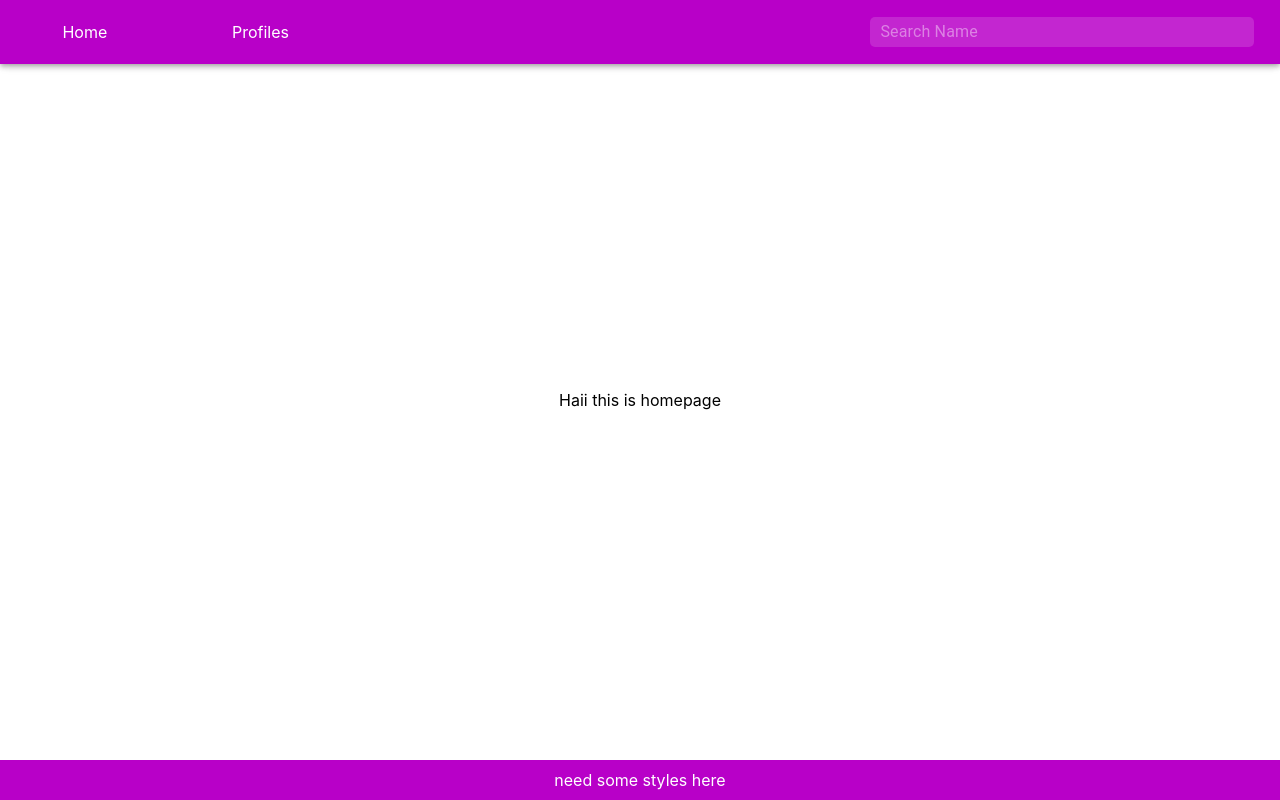
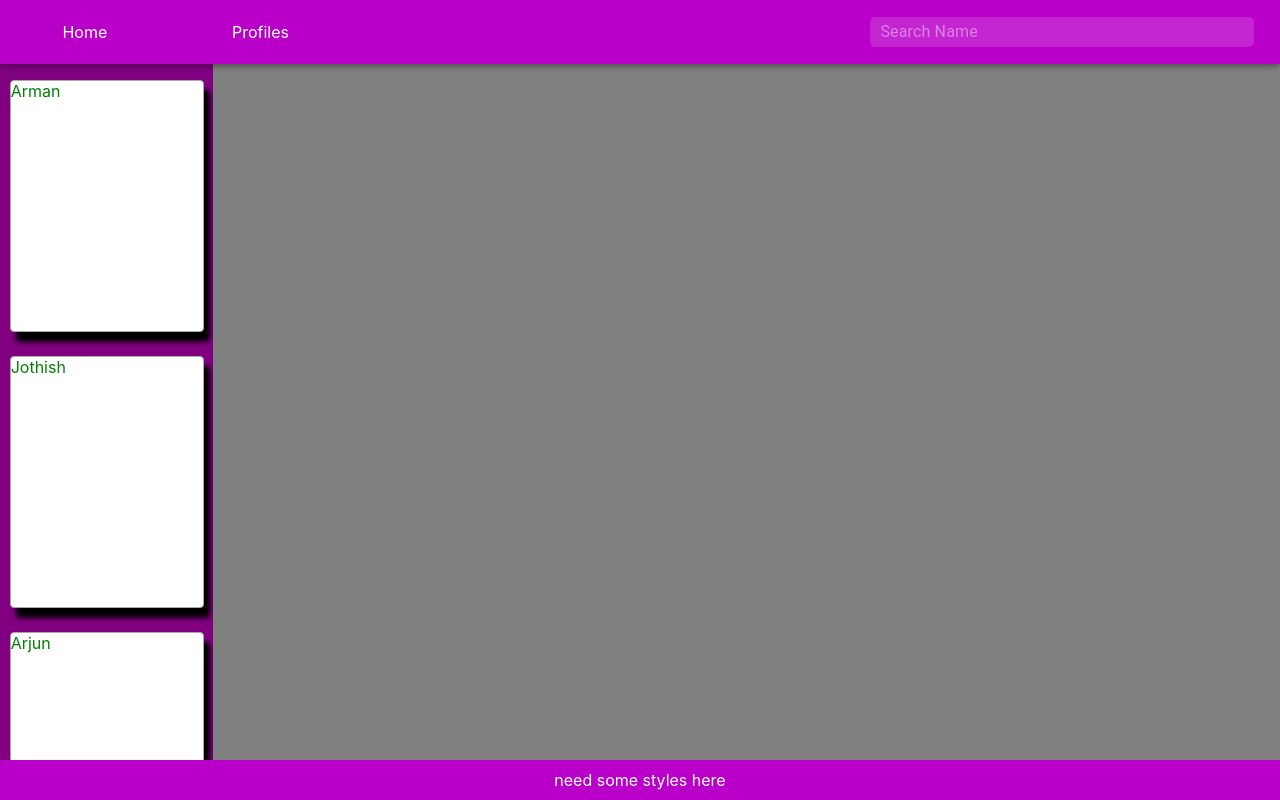
Before and after one commit to NidhitheCoder/user-list-application, a React (Create React App) app in the folder profile-viewer/: page / in a window 1280 px wide. Built offline with nearby package versions, Linux system fonts and the light colour scheme.

Commit message:
add styles and cards

```diff
--- /dev/null
+++ b/profile-viewer/src/components/left-menu/left-menu.component.jsx
@@ -0,0 +1,27 @@
+import React from "react";
+import "./left-menu.styles.scss";
+
+import UserCard from "../user-card/user-card.component";
+
+class LeftMenu extends React.Component {
+  render() {
+    const users = [
+      { id: 1, name: "Arman" },
+      { id: 2, name: "Jothish" },
+      { id: 3, name: "Arjun" },
+      { id: 4, name: "July" },
+      { id: 5, name: "Arya" },
+      { id: 6, name: "Vijith" }
+    ];
+
+    return (
+      <div className="left-menu">
+        {users.map(user => (
+          <UserCard key={user.id} user={user} />
+        ))}
+      </div>
+    );
+  }
+}
+
+export default LeftMenu;
--- /dev/null
+++ b/profile-viewer/src/components/left-menu/left-menu.styles.scss
@@ -0,0 +1,12 @@
+.left-menu {
+  background: purple;
+  width: 20vw;
+  min-width: 200px;
+  height: 100vh;
+  overflow: scroll;
+  scrollbar-width: none;
+}
+
+.left-menu::-webkit-scrollbar{
+  display: none;
+}
--- /dev/null
+++ b/profile-viewer/src/components/user-card/user-card.component.jsx
@@ -0,0 +1,8 @@
+import React from "react";
+import "./user-card.styles.scss";
+
+const UserCard = ({user}) => {
+   return <div className="user-card">{user.name}</div>
+};
+
+export default UserCard;
--- /dev/null
+++ b/profile-viewer/src/components/user-card/user-card.styles.scss
@@ -0,0 +1,18 @@
+.user-card {
+  height: 250px !important;
+  width: 90%;
+  background: #fff;
+  border: 1px solid darkgray;
+  margin: 3vh auto;
+  color:green;
+  border-radius: 4px;
+  box-shadow: 6px 10px 5px black;
+}
+
+.user-card:nth-child(1){
+    margin-top: 10vh;
+}
+
+.user-card:last-child{
+    margin-bottom: 10vh;
+}
--- a/profile-viewer/src/pages/homePage/homePage.component.jsx
+++ b/profile-viewer/src/pages/homePage/homePage.component.jsx
@@ -1,9 +1,14 @@
 import React from "react";
 import "./homePage.styles.scss";
 
+import LeftMenu from '../../components/left-menu/left-menu.component';
+
 class HomePage extends React.Component {
   render() {
-    return <div className="homepage"> Haii this is homepage</div>;
+    return <div className="homepage">
+    <LeftMenu/>
+    <div className="right-menu">this is the right menu</div>
+    </div>;
   }
 }
 
--- a/profile-viewer/src/pages/homePage/homePage.styles.scss
+++ b/profile-viewer/src/pages/homePage/homePage.styles.scss
@@ -6,4 +6,10 @@
   display: flex;
   justify-content: center;
   align-items: center;
+
+  .right-menu{
+    background:grey;
+    width:100%;
+    height:100%
+  }
 }
```
